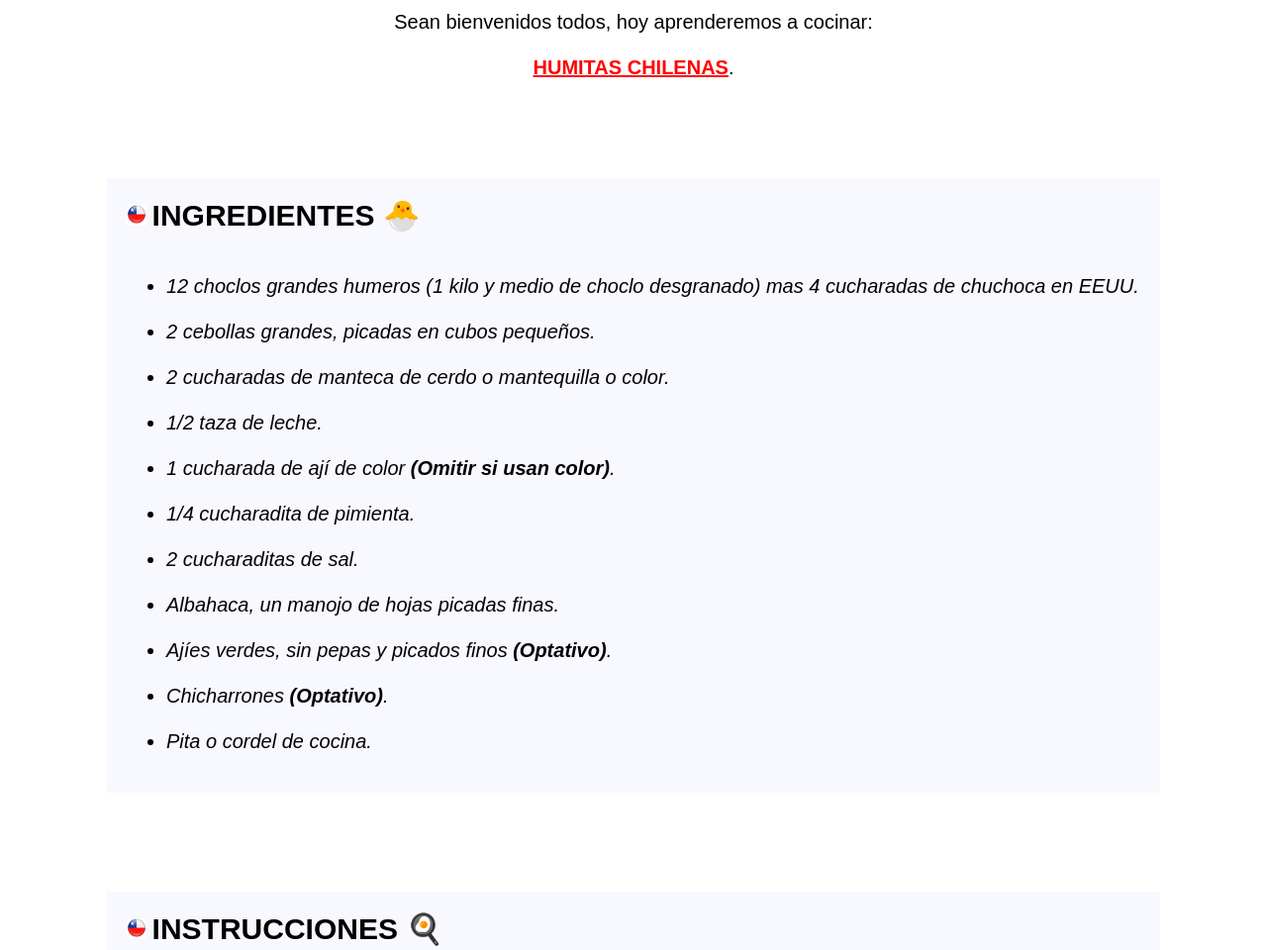
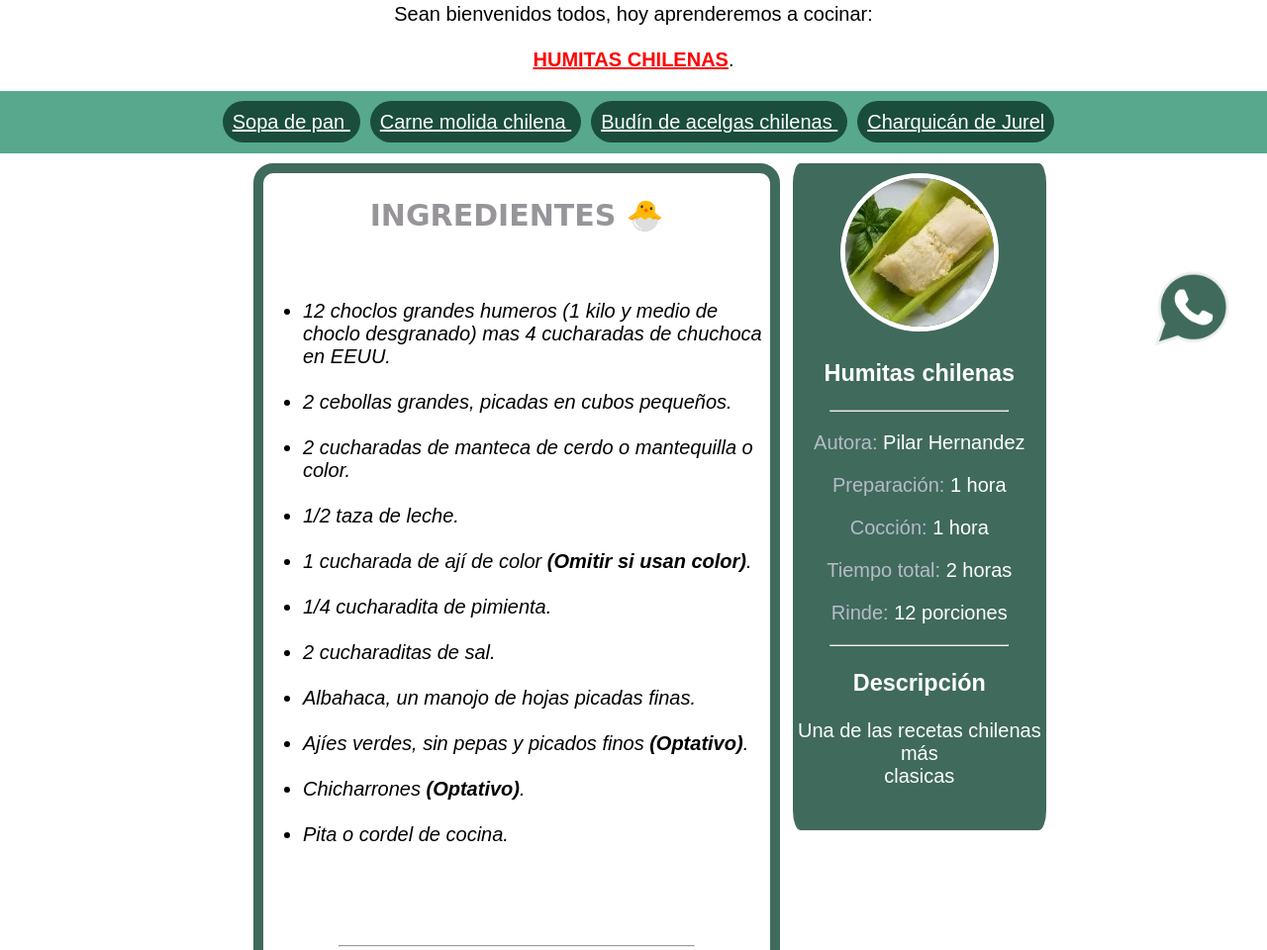
Before and after one commit to rub1oo/Proyecto3F, a plain HTML site: page index.html in a window 1280 px wide. Shown: the part 422-1382 px from the top of the page at 99% size. Drawn offline with Linux system fonts and the light colour scheme; a web font is replaced by a local one.

Commit message:
Trabajo practico número 3.

```diff
--- a/estilos.css
+++ b/estilos.css
@@ -1,3 +1,77 @@
+body {
+    background-color: white;
+    font-family: 'Georama', sans-serif;
+    font-size: 20px;
+    margin: 0px;
+}
+
+nav {
+    background-color: #57a88d;
+    padding: 20px;
+    position: sticky;
+    margin-top: 10px;
+    margin-bottom: 10px;
+    top: 0px;
+}
+
+section {
+    background-color: white;
+    width: 40%;
+    margin-left: 20%;
+    border: 10px solid #3f6a5c;
+    border-radius: 20px;
+    float: left;
+}
+
+aside {
+    width: 20%;
+    margin-left: 1%;
+    float: left;
+    height: 5700px;
+}
+
+footer {
+    clear: both;
+    padding: 1px;
+}
+
+.hr_section {
+    margin-top: 100px;
+    margin-bottom: 100px;
+}
+
+h2 {
+    color: #979599;
+    text-align: center;
+    font-family: 'Akaya Telivigala', cursive;
+
+}
+
+.aside {
+    background-color: #3f6a5c;
+    border-radius: 3%;
+    position: sticky;
+    top: 80px;
+}
+
+#humita_aside {
+    border-radius: 100%;
+    border: 5px solid white;
+    margin-top: 10px;
+}
+
+hr {
+    width: 70%;
+}
+
+.datos {
+    color: #b7bbc6;
+}
+
+.textoblanco {
+    color: white;
+}
+
 .centrado {
     text-align: center;
 }
@@ -14,15 +88,6 @@
     width: 500px;
 }
 
-body {
-    background-image: url(background.jpg);
-    background-repeat: no-repeat;
-    background-position: right;
-    background-position-y: 4500px;
-    font-family: 'Georama', sans-serif;
-    font-size: 20px;
-}
-
 #ingredientes {
     width: 20px;
 }
@@ -35,13 +100,40 @@ body {
 
 .imagenes {
     width: 500px;
-    padding-left: 150px;
 }
 
 
 .articulo_margen {
-    background-color: ghostwhite;
-    margin: 100px;
-    padding: 20px;
     font-size: 20px;
 }
+
+
+#whatsapp {
+    position: fixed;
+    width: 100px;
+    right: 2%;
+    bottom: 2%;
+}
+
+#contactanos {
+    text-align: center;
+    font-family: 'Akaya Telivigala', cursive;
+    color: black;
+}
+
+.icons {
+    width: 50px;
+    margin: 10px;
+}
+
+.recetas {
+    display: inline;
+    background: #1a4d3c;
+    padding: 10px;
+    border-radius: 30px;
+    margin-left: 10px;
+}
+
+a {
+    color: white;
+}
--- a/index.html
+++ b/index.html
@@ -9,10 +9,14 @@
     <link rel="preconnect" href="https://fonts.googleapis.com">
 <link rel="preconnect" href="https://fonts.gstatic.com" crossorigin>
 <link href="https://fonts.googleapis.com/css2?family=Georama:wght@300&display=swap" rel="stylesheet">
+<link rel="preconnect" href="https://fonts.googleapis.com">
+<link rel="preconnect" href="https://fonts.gstatic.com" crossorigin>
+<link href="https://fonts.googleapis.com/css2?family=Akaya+Telivigala&display=swap" rel="stylesheet">
 </head>
 <body>
 
     <header>
+
         <div class="centrado">
             <img id="bandera" src="bandera.jfif">
             <h1 id="titulo">¡RECETA TIPICA DE CHILE!</h1>
@@ -22,15 +26,29 @@
                     <b><u id="fontcolor"> HUMITAS CHILENAS</u></b>.
                 </p>
         </div>
+
+       <a href="https://wa.me/5491125994510"> <img id="whatsapp" src="/imagenes/whatsapp_icon.png"> </a>
     </header>
+
+<div class="zona">
+
+    <nav>
+            <div class="centrado">
+                    <a class="recetas" href="https://comidaschilenas.com/receta-de-sopa-de-pan-o-sopa-del-pobre/"> Sopa de pan </a>
+                    <a class="recetas" href="https://www.comidastipicaschilenas.com/receta-de-carne-molida-chilena/"> Carne molida chilena </a>
+                    <a class="recetas" href="https://comidaschilenas.com/receta-de-budin-de-acelgas/"> Budín de acelgas chilenas </a>
+                    <a class="recetas" href="https://www.comidastipicaschilenas.com/receta-de-charquican-de-jurel/"> Charquicán de Jurel</a>
+            </div>
+
+    </nav>
 
     <section>
 
         <article class="articulo_margen">
 
-            <img id="ingredientes" src="ingredientes.jfif"> <h2 style="display: inline;">INGREDIENTES 🐣</h2>
+            <h2>INGREDIENTES 🐣</h2>
             <br>
-            <br>
+
             <ul>
                 <i>
                 <li>12 choclos grandes humeros (1 kilo y medio de choclo desgranado) mas 4 cucharadas de chuchoca en EEUU.</li>
@@ -59,9 +77,11 @@
 
         </article>
 
+        <hr class="hr_section">
+
         <article class="articulo_margen">
 
-            <img id="ingredientes" src="ingredientes.jfif"> <h2 style="display: inline;">INSTRUCCIONES 🍳</h2>
+            <h2>INSTRUCCIONES 🍳</h2>
             <br>
             <br>
             <ol>
@@ -89,5 +109,45 @@
 
 
     </section>
+
+    <aside>
+        <div class="aside">
+            <div class="centrado">
+                <img id="humita_aside" src="/imagenes/humita.jfif" alt="">
+                <h3 class="textoblanco">Humitas chilenas</h3>
+                <hr>
+
+                    <div class="datos">
+                        <p>Autora: <span class="textoblanco">Pilar Hernandez</span> </p>
+                        <p>Preparación: <span class="textoblanco">1 hora</span> </p>
+                        <p>Cocción: <span class="textoblanco">1 hora</span> </p>
+                        <p>Tiempo total: <span class="textoblanco">2 horas</span> </p>
+                        <p>Rinde: <span class="textoblanco">12 porciones</span> </p>
+                    </div>
+
+                <hr>
+
+                <div class="textoblanco">
+                    <h3>Descripción</h3>
+                    <p>Una de las recetas chilenas más <br> clasicas</p>
+                    <br>
+                </div>
+
+            </div>
+        </div>
+    </aside>
+
+    <footer>
+
+        <h2 id="contactanos">Contáctanos</h2>
+
+        <div class="centrado">
+            <a href="https://github.com/rub1oo"> <img class="icons" src="/imagenes/github_icon.png" alt=""> </a>
+            <a href="https://www.linkedin.com/in/lautaro-rubio-35991b224/"> <img class="icons" src="/imagenes/linkedin_icon.png" alt=""> </a>
+        </div>
+    </footer>
+
+</div>
+
 </body>
 </html>
```
Also changed, not shown: imagenes/github_icon.png (added), imagenes/humita.jfif (added), imagenes/linkedin_icon.png (added), imagenes/pilar_hernandez.jpg (added), imagenes/whatsapp_icon.png (added).
